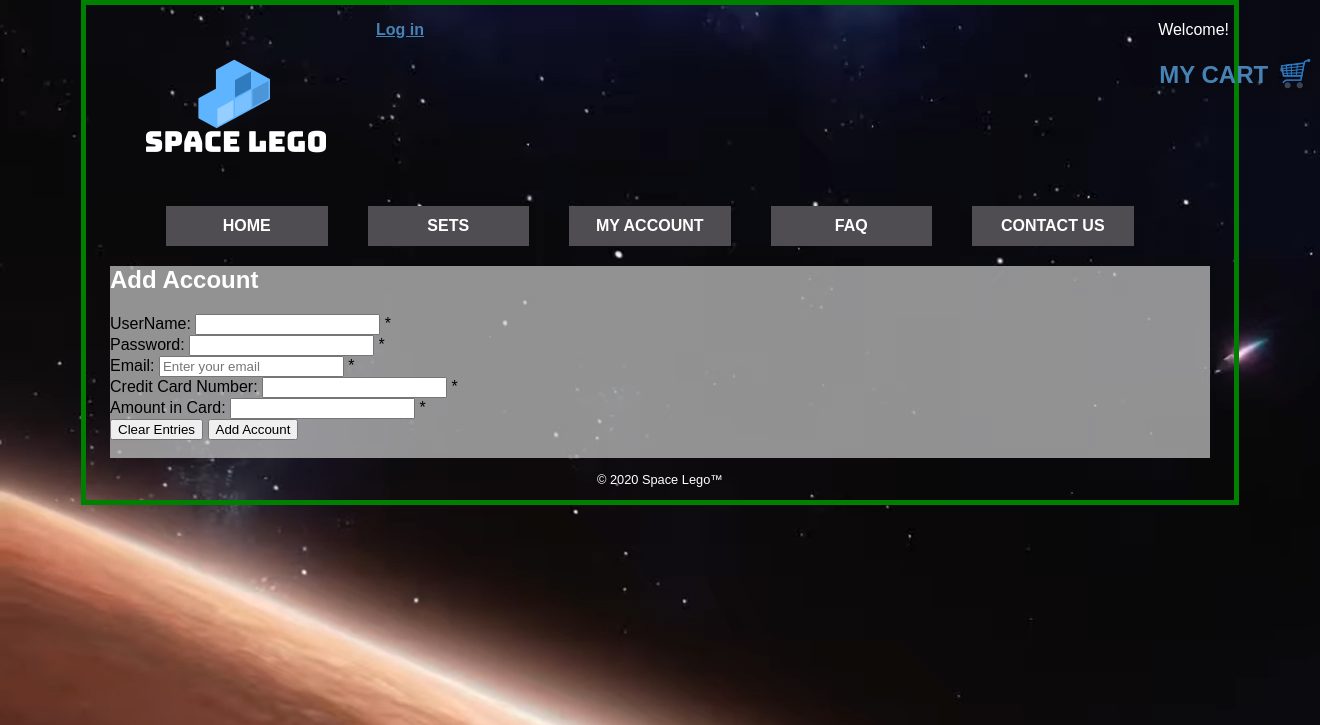
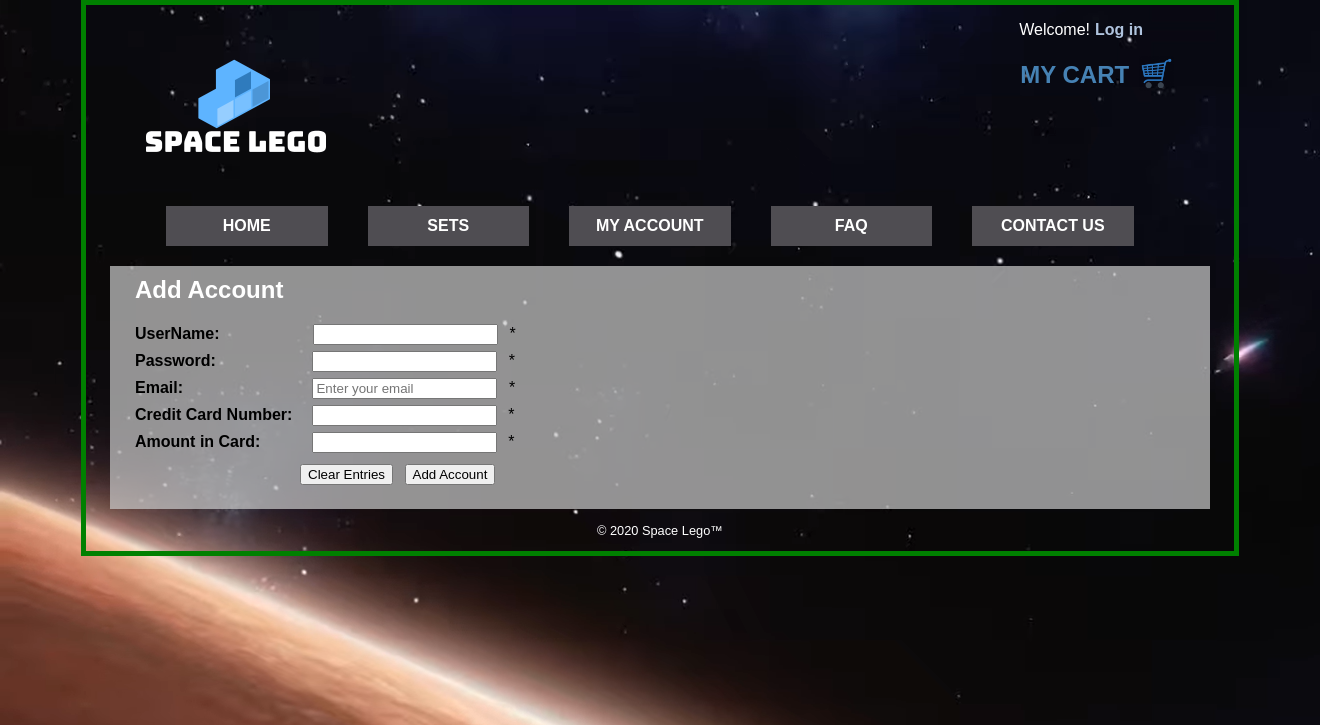
Before and after one commit to jsk56143/SpaceLego, a PHP site: page /php/addForm.php in a window 1320 px wide. Shown: the top 725 px of the page. Run offline with PHP 8.4, Linux system fonts and the light colour scheme.

Commit message:
extreme stylesheet additions/overhaul

```diff
--- a/styles/stylesheet.css
+++ b/styles/stylesheet.css
@@ -99,6 +83,18 @@ header h1{
 	margin-top: 40px;
 	margin-bottom: 10px;
 	margin-right: -110px;
+}
+
+#regLogin {
+	color: lightsteelblue;
+	float: right;
+	margin-right: 91px;
+}
+
+#logLogin {
+	color: lightsteelblue;
+	float: right;
+	margin-right: 75px;
 }
 
 #nav_menu {
@@ -320,23 +332,185 @@ footer p{
 	text-align: center;
 }
 
+#removeItemButton {
+	margin-right: 10px;
+}
+
+#Cart_AccText {
+	color: red;
+	font-size: 130%;
+	font-weight: bold;
+	text-align: right;
+	margin-right: 9px;
+}
+
+#Cart_AccValue {
+	color: red;
+	font-size: 130%;
+	font-weight: bold;
+	text-align: right;
+}
+
 #Cart_TotalText {
 	color: red;
 	font-size: 130%;
 	font-weight: bold;
-	text-align: center;
-	margin-left: 100px;
+	text-align: right;
+	margin-right: 9px;
 }
 
 #Cart_TotalValue {
 	color: red;
 	font-size: 130%;
 	font-weight: bold;
-	text-align: center;
-	margin-left: 1500px;
+	text-align: right;
+}
+
+.checkoutButton {
+	padding: 3px;
+	margin-left: 1005px;
+	width: 85px;
+}
+
+.clearCartButton {
+	padding: 3px;
+	margin-left: 1005px;
+	width: 85px;
 }
 
 #freeMerchTable {
 	margin-left: auto;
 	margin-right: auto;
 }
+
+#imageViewMain {
+    padding-top: 5em;
+    padding-bottom: 5em;
+    padding-left: 15em;
+
+}
+
+.magnifying_container {
+  position:relative;
+  z-index: 0;
+
+}
+
+.magnifying_glass {
+    position: absolute;
+    border: 3px solid black;
+    border-radius: 50%;
+    cursor: none;
+    width: 150px;
+    height: 150px;
+}
+
+.centerText{
+	text-align: center;
+}
+
+.centerVideo {
+	margin-left: 275px;
+}
+
+.accounth1 {
+	margin-left: 20px;
+}
+
+.accounth2 {
+	margin-left: 50px;
+}
+
+#accountLabel1 {
+	margin-left: 50px;
+	padding-right: 105px;
+}
+
+#accountLabel2 {
+	margin-left: 50px;
+	padding-right: 17px;
+}
+
+form input {
+	margin-bottom: 6px;
+	margin-right: 7px;
+}
+
+#addFundButton {
+	padding: 5px;
+	margin-left: 339px;
+}
+
+#purchaseImg {
+	width: 278px;
+	height: 300px;
+	margin-left: 410px;
+}
+
+#indexButton {
+	margin-left: 483px;
+	padding: 4px;
+}
+
+#loginText {
+	margin-left: 25px;
+	padding-top: 10px;
+}
+
+#loginLabel1 {
+	margin-left: 25px;
+	margin-right: 12px;
+	font-weight: bold;
+}
+
+#loginLabel2 {
+	margin-left: 25px;
+	margin-right: 15px;
+	font-weight: bold;
+}
+
+#loginButton {
+	margin-left: 257px;
+	padding: 4px;
+}
+
+#insufficient {
+	font-size: 150%;
+	font-weight: bold;
+	text-align: center;
+}
+
+#firstLabel {
+	margin-left: 25px;
+	margin-right: 89px;
+	font-weight: bold;
+}
+
+#secondLabel {
+	margin-left: 25px;
+	margin-right: 92px;
+	font-weight: bold;
+}
+
+#thirdLabel {
+	margin-left: 25px;
+	margin-right: 125px;
+	font-weight: bold;
+}
+
+#fourthLabel {
+	margin-left: 25px;
+	margin-right: 15px;
+	font-weight: bold;
+}
+
+#fifthLabel {
+	margin-left: 25px;
+	margin-right: 47px;
+	font-weight: bold;
+}
+
+#clearEntries {
+	margin-top: 5px;
+	margin-left: 190px;
+}
```
Also changed, not shown: other parts of styles/stylesheet.css (+21 -21 lines). Lines whose indentation alone changed are shown as unchanged.
